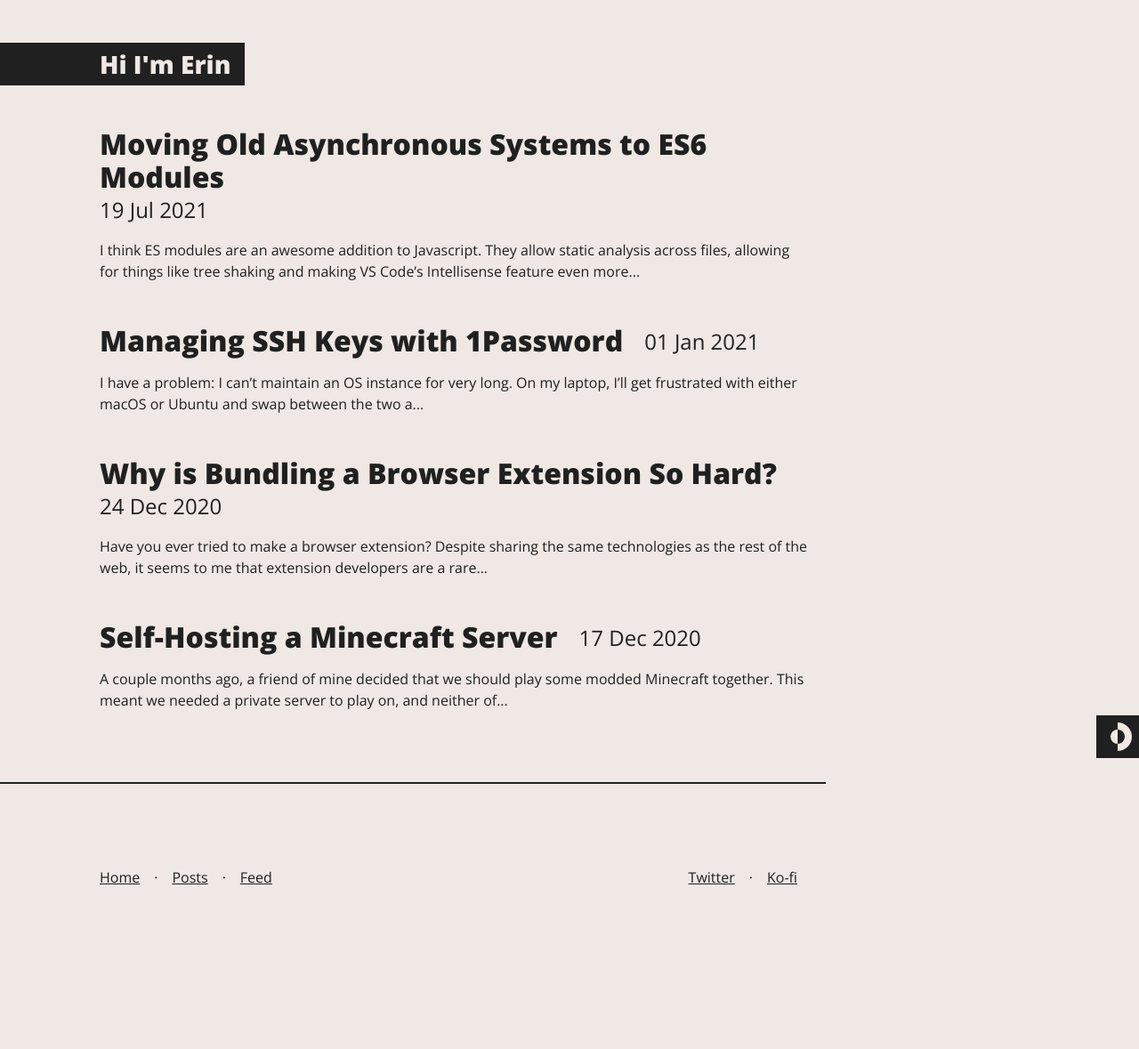
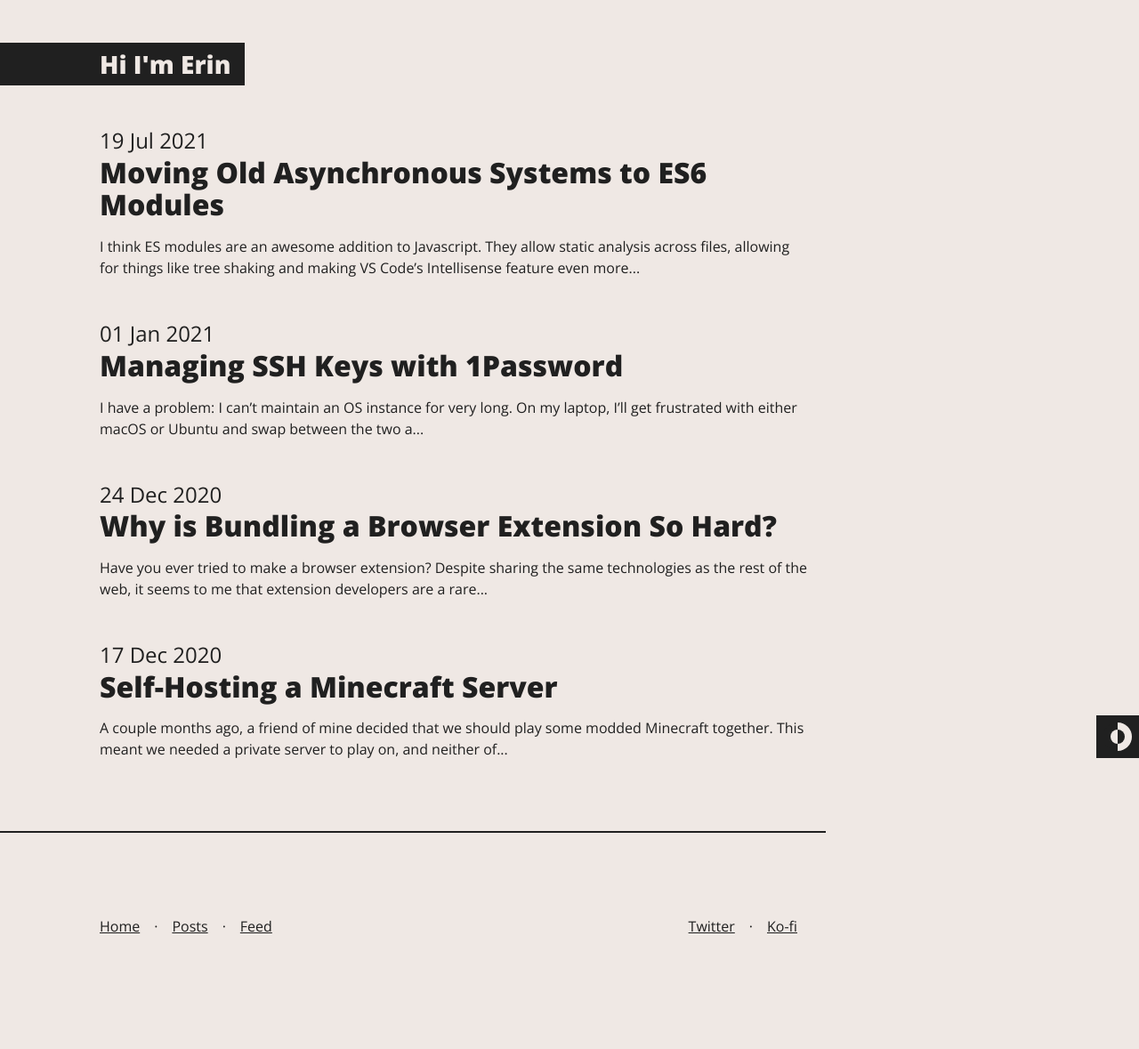
Before and after one commit to eritbh/eritbh.github.io, a Jekyll site: the page built from posts.html, in a window 1280 px wide. Shown: the whole page at 89% size. Built offline with Jekyll 4.4.1, drawn with Linux system fonts in a browser that asks for light colours; before the commit the page ends 1124 px from its top, so only the background shows below that.

Commit message:
Give post times their own line

```diff
--- a/css/main.css
+++ b/css/main.css
@@ -225,9 +225,7 @@ nav li + li::before {
 
 .posts-list article {
 	display: flex;
-	flex-wrap: wrap;
-	justify-content: flex-start;
-	align-items: center;
+	flex-direction: column;
 }
 .posts-list h2 {
 	margin: 0 calc(var(--expanding-rem) + 0.5rem) 0 0;
@@ -237,7 +235,8 @@ nav li + li::before {
 }
 .posts-list time {
 	font-size: 1.5em;
-	margin: 0.25rem 0;
+	order: -1;
+	margin-bottom: 0.25rem;
 }
 .posts-list p {
 	margin: calc(0.5 * var(--expanding-rem) + 0.5rem) 0 0;
```
